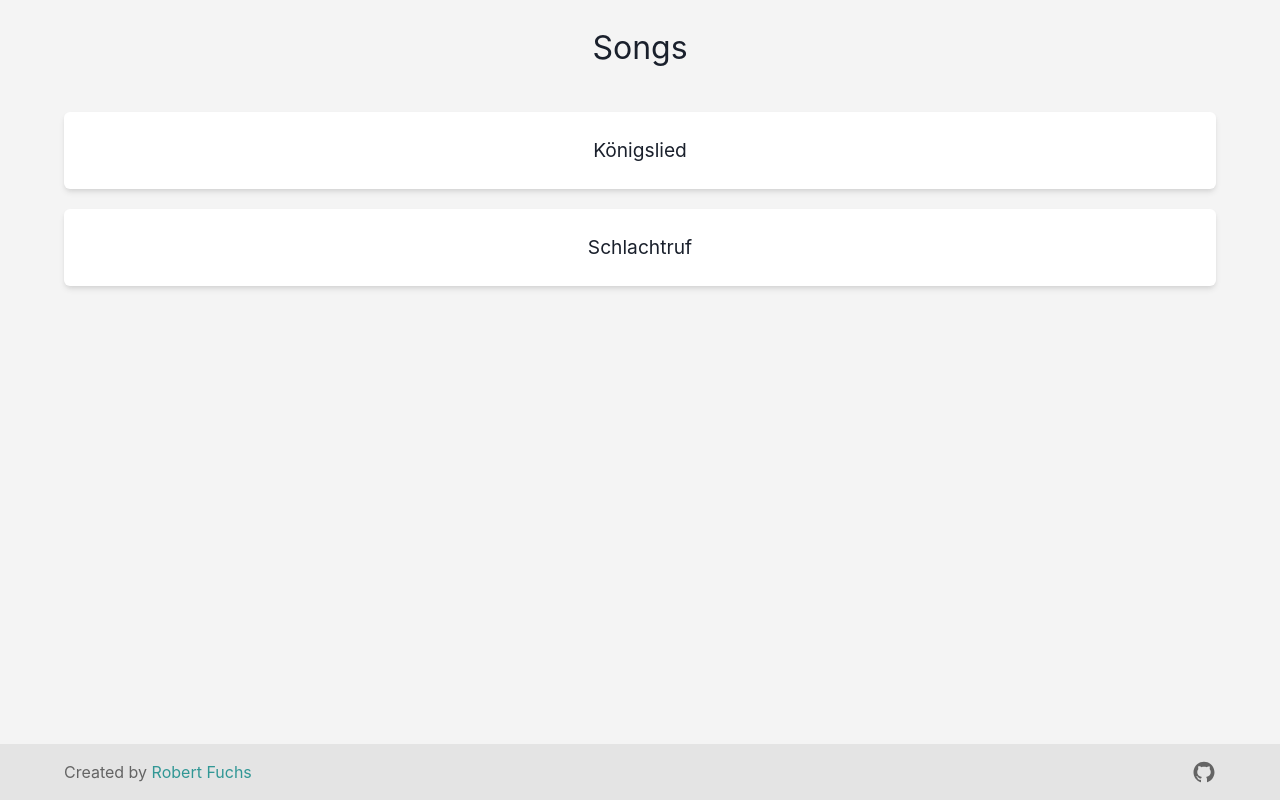
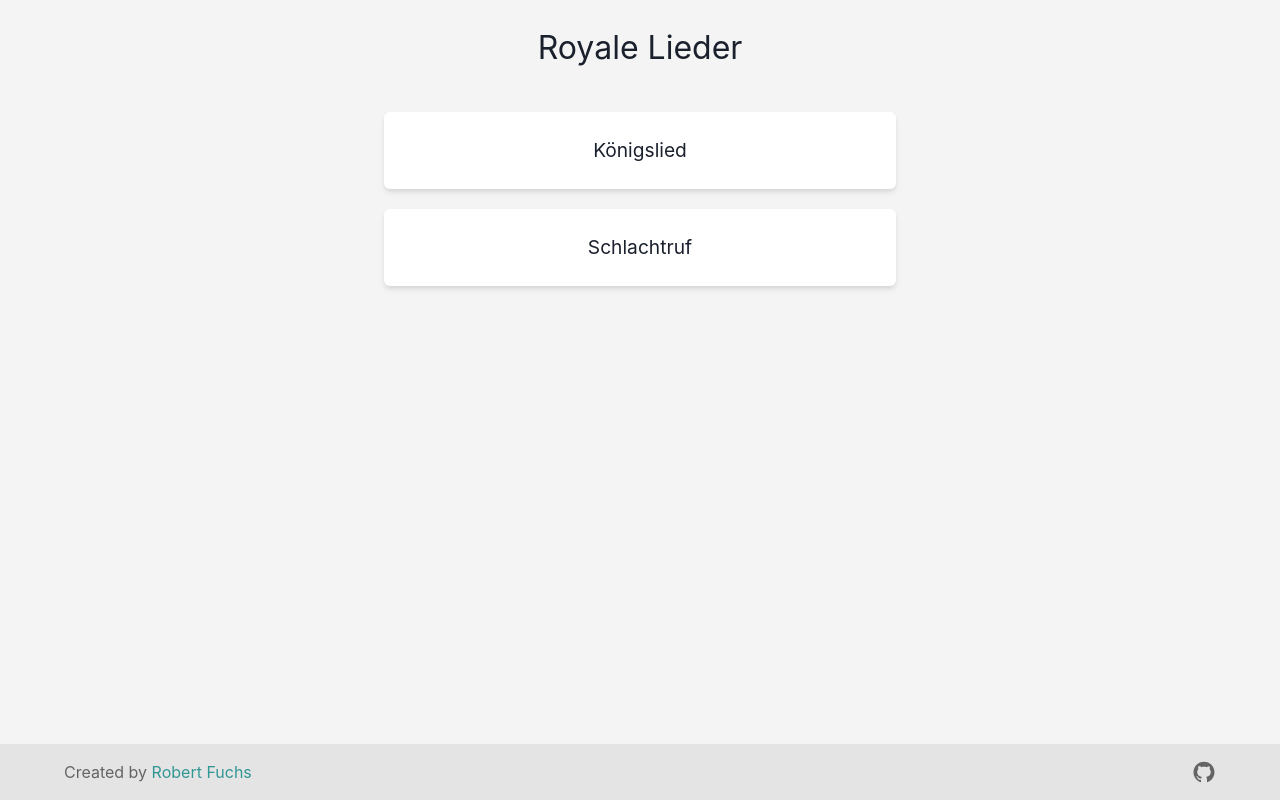
Before and after one commit to TurnKonige/koenigslieder, a Next.js app: page / in a window 1280 px wide. Built offline with nearby package versions, Linux system fonts and the light colour scheme.

Commit message:
make home page desktop friendly

```diff
--- a/components/Song.tsx
+++ b/components/Song.tsx
@@ -1,4 +1,4 @@
-import { Text } from '@chakra-ui/react';
+import { Text } from "@chakra-ui/react";
 
 interface SongProps {
   title: string;
--- a/pages/index.tsx
+++ b/pages/index.tsx
@@ -5,11 +5,15 @@ import { SongData, FeaturedSongs } from "../lib/song-data";
 export default function Home() {
   return (
     <Box
+      display="flex"
+      flexDirection="column"
+      alignSelf="center"
       paddingX="5vw"
       paddingY="3vh"
+      width={["100vw", "50vw"]}
     >
       <Text textAlign="center" as="h1" fontSize="2rem" marginBottom="5vh">
-        Songs
+        Royale Lieder
       </Text>
       <List spacing={5}>
         {FeaturedSongs.map((song: SongData) => (
@@ -23,7 +27,7 @@ export default function Home() {
             as="a"
             href={`/songs/${encodeURIComponent(song.title.toLowerCase())}`}
             width="100%"
-            display='block'
+            display="block"
           >
             {song.title}
           </ListItem>
```
Also changed, not shown: pages/songs/[id].tsx (line endings or trailing spaces).
